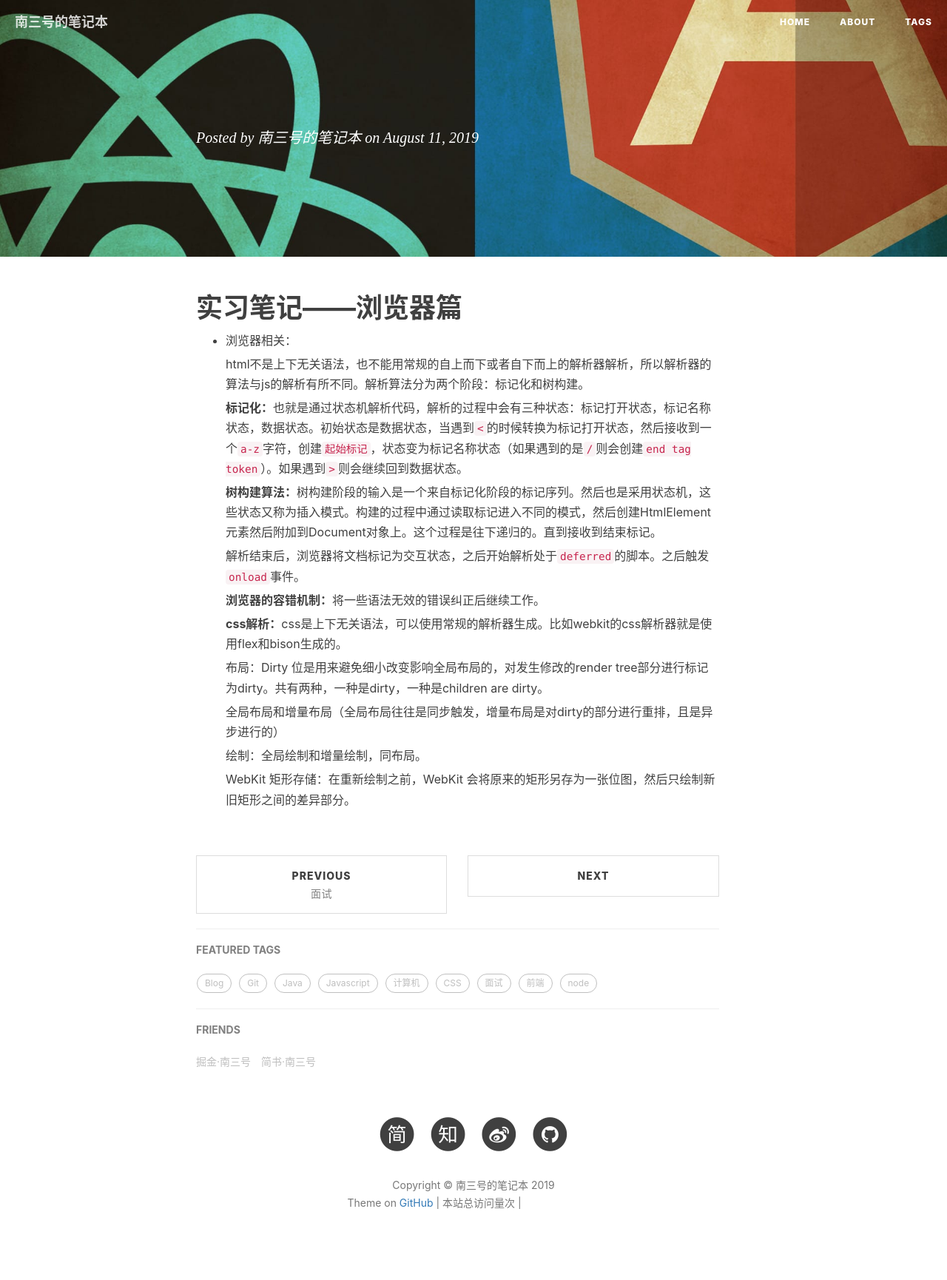
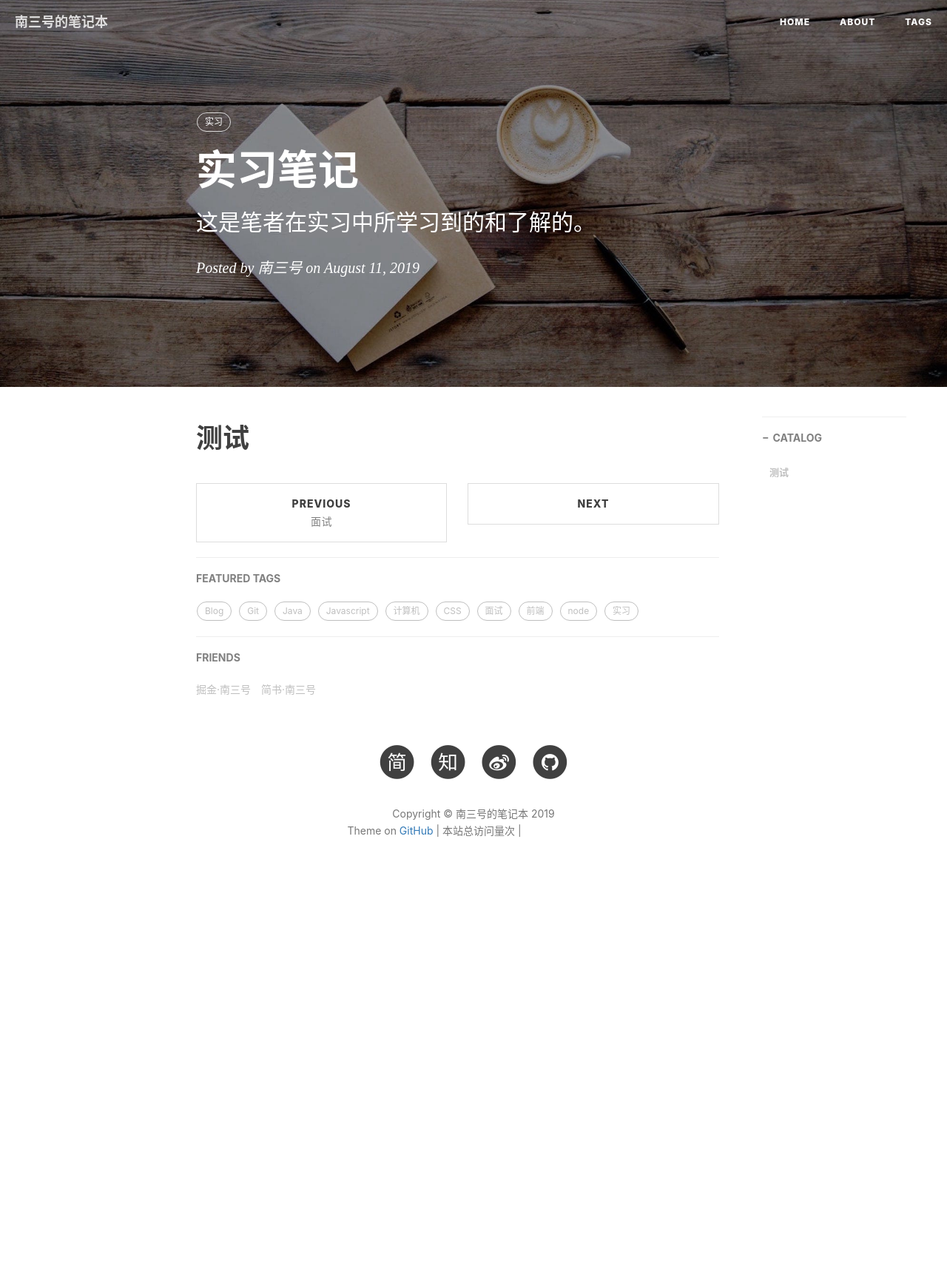
Before and after one commit to nansanhao/nansanhao.github.io, a Jekyll site: the page built from _posts/2019-08-11-实习笔记.md, in a window 1280 px wide. Shown: the whole page at 74% size. Built offline with Jekyll 4.4.1, drawn with Linux system fonts in a browser that asks for light colours; nearby versions of some CDN libraries; our own code applies the rules of GitHub Pages for plain Markdown files; comment, search, counter and statistics services are not loaded; after the commit the page ends 1227 px from its top, so only the background shows below that; grey boxes are pictures that could not be loaded.

Commit message:
fix/标题不显示

```diff
--- a/_posts/2019-08-11-实习笔记.md
+++ b/_posts/2019-08-11-实习笔记.md
@@ -1,36 +1,13 @@
 ---
 layout:     post
-title:      实习笔记：浏览器篇
+title:      实习笔记
 subtitle:   这是笔者在实习中所学习到的和了解的。
-date:       2019-08-12
+date:       2019-08-11
 author:     南三号
 header-img: img/post-bg-coffee.jpeg
 catalog: true
 tags:
     - 实习
-	- 浏览器
 ---
 
-# 实习笔记——浏览器篇
-
-- 浏览器相关：
-
-  html不是上下无关语法，也不能用常规的自上而下或者自下而上的解析器解析，所以解析器的算法与js的解析有所不同。解析算法分为两个阶段：标记化和树构建。
-
-  **标记化：**也就是通过状态机解析代码，解析的过程中会有三种状态：标记打开状态，标记名称状态，数据状态。初始状态是数据状态，当遇到`<`的时候转换为标记打开状态，然后接收到一个`a-z`字符，创建`起始标记`，状态变为标记名称状态（如果遇到的是`/`则会创建`end tag token`）。如果遇到`>`则会继续回到数据状态。
-
-  **树构建算法：**树构建阶段的输入是一个来自标记化阶段的标记序列。然后也是采用状态机，这些状态又称为插入模式。构建的过程中通过读取标记进入不同的模式，然后创建HtmlElement元素然后附加到Document对象上。这个过程是往下递归的。直到接收到结束标记。
-
-  解析结束后，浏览器将文档标记为交互状态，之后开始解析处于`deferred`的脚本。之后触发`onload`事件。
-
-  **浏览器的容错机制：**将一些语法无效的错误纠正后继续工作。
-
-  **css解析：**css是上下无关语法，可以使用常规的解析器生成。比如webkit的css解析器就是使用flex和bison生成的。
-
-  布局：Dirty 位是用来避免细小改变影响全局布局的，对发生修改的render tree部分进行标记为dirty。共有两种，一种是dirty，一种是children are dirty。
-
-  全局布局和增量布局（全局布局往往是同步触发，增量布局是对dirty的部分进行重排，且是异步进行的）
-
-  绘制：全局绘制和增量绘制，同布局。
-
-  WebKit 矩形存储：在重新绘制之前，WebKit 会将原来的矩形另存为一张位图，然后只绘制新旧矩形之间的差异部分。
+# 测试
```
Also changed, not shown: _posts/2019-08-11-实习笔记：浏览器篇.md (added, +36 -0 lines).
